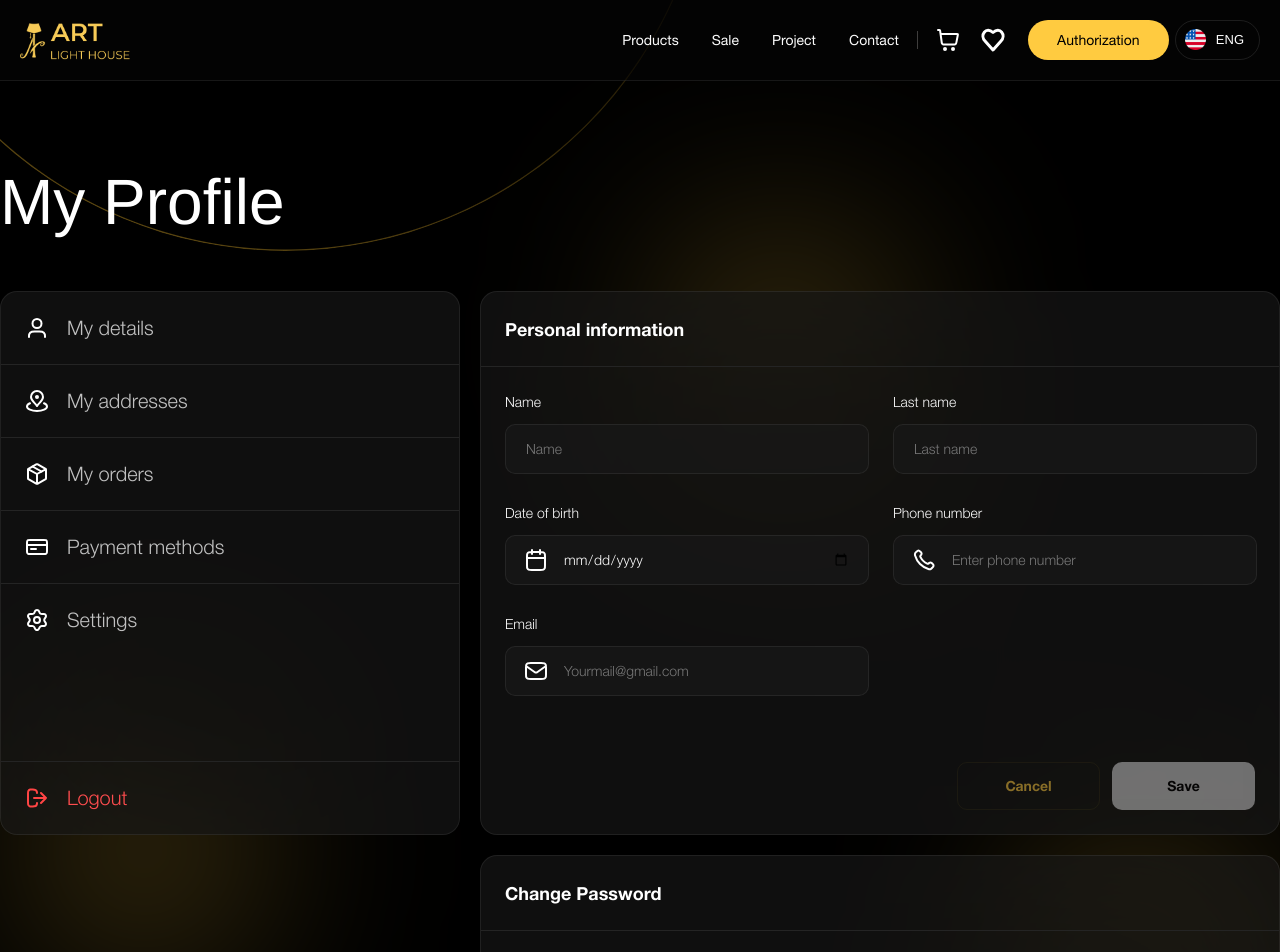
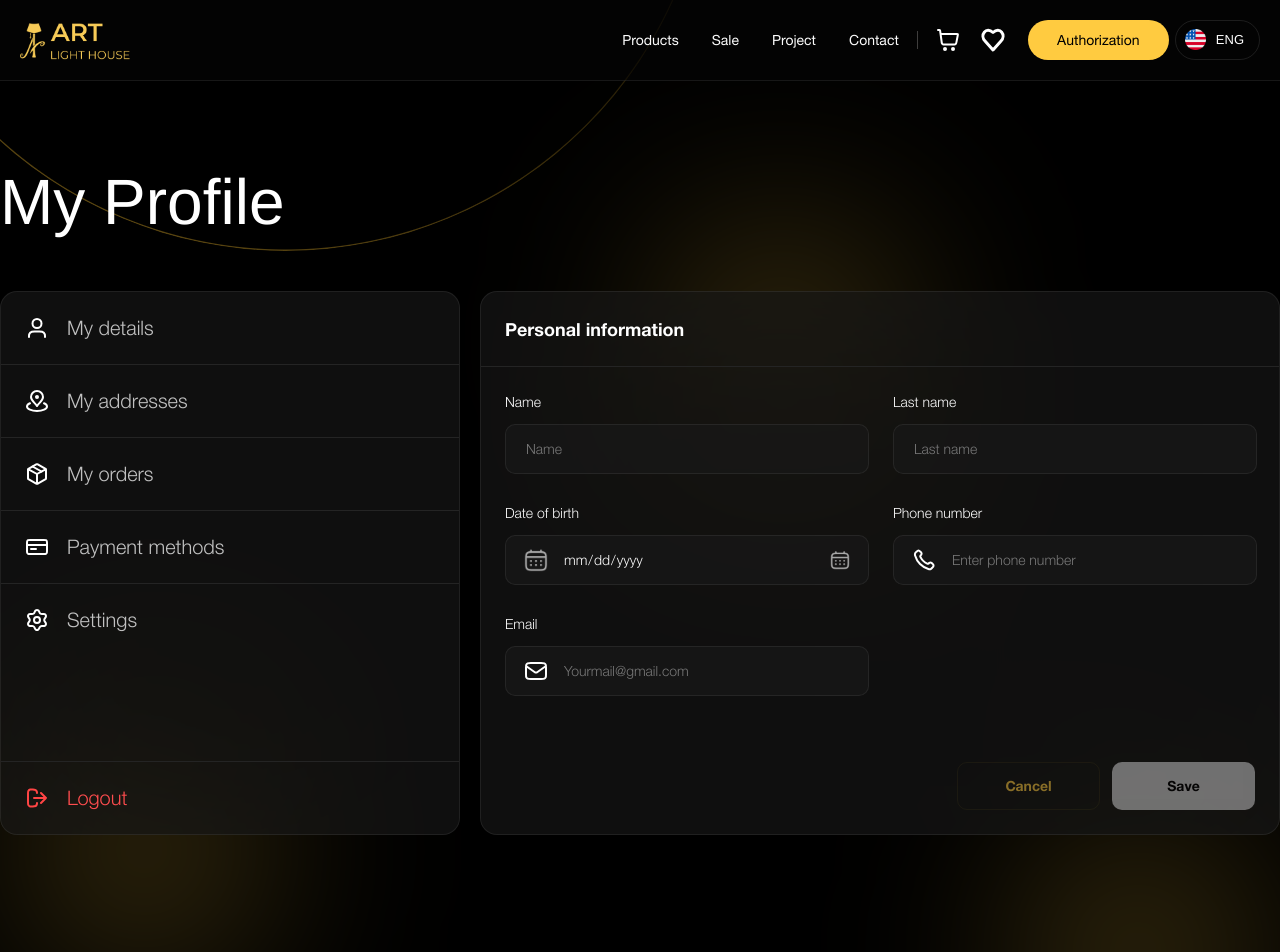
Before and after one commit to giorgigordiashvili/art-light-house-front, a Next.js app: page /en/profile in a window 1280 px wide. Shown: the top 952 px of the page. Built offline with nearby package versions, Linux system fonts and the light colour scheme.

Commit message:
FIX: make white date icon in date input, delete dublicated password change functionality

```diff
--- a/src/components/Profile/Input.tsx
+++ b/src/components/Profile/Input.tsx
@@ -1,7 +1,7 @@
 "use client";
 import styled from "styled-components";
 import Image from "next/image";
-import { useState } from "react";
+import { useState, useRef } from "react";
 
 interface InputWithLabelProps {
   label: string;
@@ -60,6 +60,20 @@ const StyledInput = styled.input`
   &::placeholder {
     color: #777;
   }
+
+  /* Hide native date picker indicator for custom calendar icon */
+  &[type="date"]::-webkit-calendar-picker-indicator {
+    opacity: 0;
+    position: absolute;
+    right: 0;
+    width: 20px;
+    height: 20px;
+    cursor: pointer;
+  }
+
+  &[type="date"]::-moz-calendar-picker-indicator {
+    opacity: 0;
+  }
 `;
 
 const ToggleIcon = styled(Image)`
@@ -80,6 +94,9 @@ const InputWithLabel: React.FC<InputWithLabelProps> = ({
   isPasswordField = false,
 }: InputWithLabelProps) => {
   const [showPassword, setShowPassword] = useState(false);
+  const dateInputRef = useRef<HTMLInputElement>(null);
+
+  const isDateField = type === "date";
 
   const handleInputChange = (e: React.ChangeEvent<HTMLInputElement>) => {
     if (onChange && !readOnly) {
@@ -87,16 +104,34 @@ const InputWithLabel: React.FC<InputWithLabelProps> = ({
     }
   };
 
+  const handleIconClick = () => {
+    if (isPasswordField) {
+      setShowPassword((prev) => !prev);
+    } else if (isDateField && dateInputRef.current) {
+      // Trigger the date picker when calendar icon is clicked
+      try {
+        dateInputRef.current.showPicker?.();
+      } catch {
+        // Fallback: focus the input if showPicker is not supported
+        dateInputRef.current.focus();
+      }
+    }
+  };
+
   const effectiveType = isPasswordField ? (showPassword ? "text" : "password") : type;
   const toggleSrc = showPassword ? "/assets/icons/eye-off.png" : "/assets/eye.svg";
   const toggleAlt = showPassword ? "Hide password" : "Show password";
+
+  // Use white calendar icon for date fields
+  const displayIcon = isDateField ? "/assets/icons/calendar.png" : icon;
 
   return (
     <Wrapper $gap={gap}>
       <Label>{label}</Label>
       <InputWrapper>
-        {icon && <StyledIcon src={icon} alt="icon" width={24} height={24} />}
+        {displayIcon && <StyledIcon src={displayIcon} alt="icon" width={24} height={24} />}
         <StyledInput
+          ref={isDateField ? dateInputRef : undefined}
           placeholder={placeholder}
           value={value || ""}
           onChange={handleInputChange}
@@ -109,8 +144,18 @@ const InputWithLabel: React.FC<InputWithLabelProps> = ({
             alt={toggleAlt}
             width={20}
             height={20}
-            onClick={() => setShowPassword((prev) => !prev)}
+            onClick={handleIconClick}
             title={toggleAlt}
+          />
+        )}
+        {isDateField && (
+          <ToggleIcon
+            src="/assets/icons/calendar.png"
+            alt="calendar"
+            width={20}
+            height={20}
+            onClick={handleIconClick}
+            title="Select date"
           />
         )}
       </InputWrapper>
--- a/src/components/Profile/ProfileMain.tsx
+++ b/src/components/Profile/ProfileMain.tsx
@@ -190,12 +190,6 @@ const MyDetails = ({ dictionary }: any) => {
                 isLoading={isLoading}
                 variant="data"
               />
-              <Personal
-                dictionary={dictionary?.profile}
-                profileData={profileData}
-                isLoading={isLoading}
-                variant="password"
-              />
             </RightSection>
           </ContentWrapper>
         </DesktopWrapper>
```
